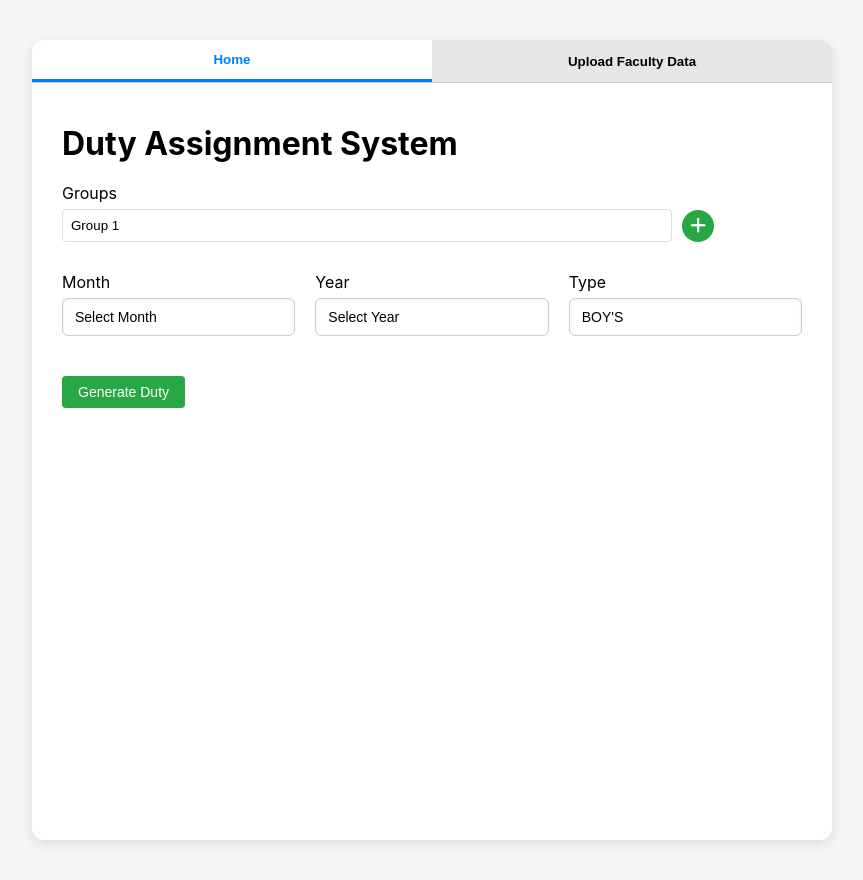
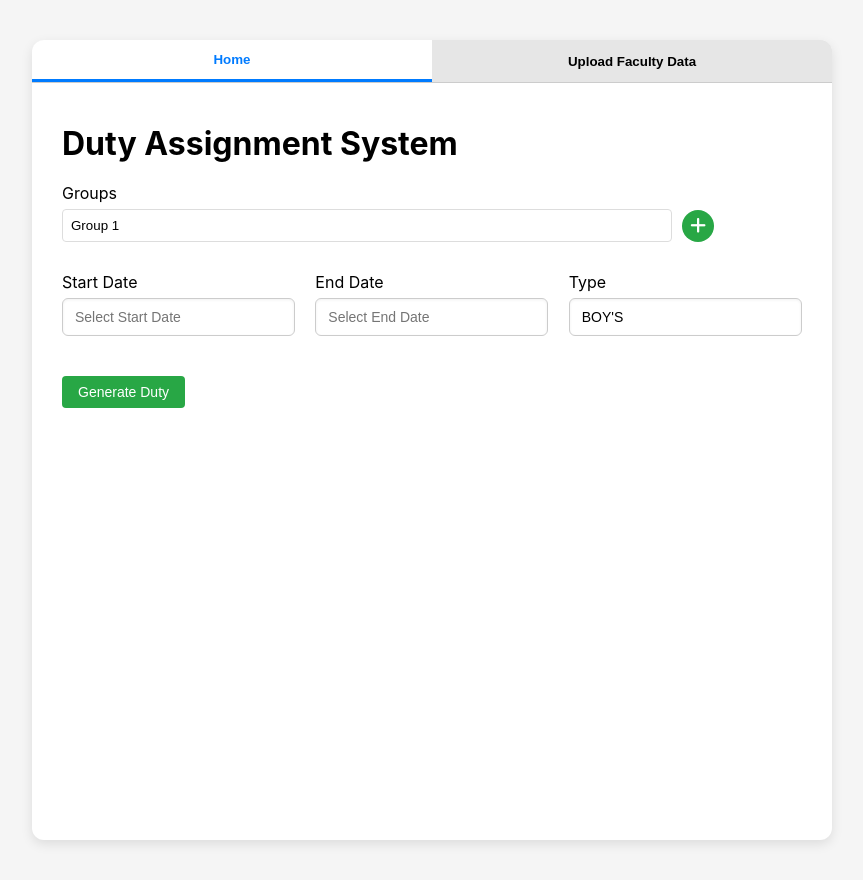
Before and after one commit to prakash2003pramanick/Hostel_Duty_Frontend, a React (Create React App) app: page / in a window 1280 px wide. Shown: the whole page, without its empty margins (208-1071 px from the left). Built offline with nearby package versions, Linux system fonts and the light colour scheme.

Commit message:
added start and end date

```diff
--- a/package.json
+++ b/package.json
@@ -8,7 +8,9 @@
     "@testing-library/jest-dom": "^6.6.3",
     "@testing-library/react": "^16.3.0",
     "@testing-library/user-event": "^13.5.0",
+    "date-fns": "^4.1.0",
     "react": "^19.1.0",
+    "react-datepicker": "^8.3.0",
     "react-dom": "^19.1.0",
     "react-scripts": "5.0.1",
     "web-vitals": "^2.1.4",
--- a/src/HomePage.js
+++ b/src/HomePage.js
@@ -1,10 +1,12 @@
 import React, { useState } from 'react';
+import DatePicker from 'react-datepicker';
+import 'react-datepicker/dist/react-datepicker.css';
 import './HomePage.css';
 
 const HomePage = () => {
     const [hostels, setHostels] = useState(['Group 1']);
-    const [month, setMonth] = useState('');
-    const [year, setYear] = useState('');
+    const [startDate, setStartDate] = useState(null);
+    const [endDate, setEndDate] = useState(null);
     const [hostelType, setHostelType] = useState("BOY'S");
 
     const handleAddHostel = () => setHostels([...hostels, `Group ${hostels.length + 1}`]);
@@ -19,12 +21,17 @@ const HomePage = () => {
     };
 
     const handleGenerateDuty = async () => {
-        if (!month || !year || hostels.some((h) => !h)) {
+        if (!startDate || !endDate || hostels.some((h) => !h)) {
             alert('Please fill all fields.');
             return;
         }
 
-        const dutyData = { hostels, month, year, hostelType };
+        const dutyData = {
+            hostels,
+            startDate,
+            endDate,
+            hostelType,
+        };
 
         try {
             const response = await fetch(`${process.env.REACT_APP_SERVER_URL}/api/duty/assign_duty`, {
@@ -50,9 +57,6 @@ const HomePage = () => {
         }
     };
 
-    const currentYear = new Date().getFullYear();
-    const years = [currentYear, currentYear + 1, currentYear + 2, currentYear + 3];
-
     return (
         <div className="container">
             <h1>Duty Assignment System</h1>
@@ -66,11 +70,9 @@ const HomePage = () => {
                             value={hostel}
                             onChange={(e) => handleHostelChange(index, e.target.value)}
                         />
-                        {/* Show the Add button only for the first hostel */}
                         <button onClick={handleAddHostel} className="add-hostel-btn">
                             <i className="fas fa-plus"></i>
                         </button>
-                        {/* Show the Delete button for all except the first input */}
                         {index !== 0 && (
                             <button className="delete-btn" onClick={() => handleRemoveHostel(index)}>
                                 <i className="fas fa-trash-alt"></i>
@@ -82,23 +84,26 @@ const HomePage = () => {
 
             <div className="form-row">
                 <div className="form-group half-width">
-                    <label>Month</label>
-                    <select value={month} onChange={(e) => setMonth(e.target.value)} className="custom-select">
-                        <option value="">Select Month</option>
-                        {['01', '02', '03', '04', '05', '06', '07', '08', '09', '10', '11', '12'].map((val, i) => (
-                            <option key={val} value={val}>{new Date(0, i).toLocaleString('default', { month: 'long' })}</option>
-                        ))}
-                    </select>
+                    <label>Start Date</label>
+                    <DatePicker
+                        selected={startDate}
+                        onChange={(date) => setStartDate(date)}
+                        dateFormat="yyyy-MM-dd"
+                        className="custom-select"
+                        placeholderText="Select Start Date"
+                    />
                 </div>
 
                 <div className="form-group half-width">
-                    <label>Year</label>
-                    <select value={year} onChange={(e) => setYear(e.target.value)} className="custom-select">
-                        <option value="">Select Year</option>
-                        {years.map((yr) => (
-                            <option key={yr} value={yr}>{yr}</option>
-                        ))}
-                    </select>
+                    <label>End Date</label>
+                    <DatePicker
+                        selected={endDate}
+                        onChange={(date) => setEndDate(date)}
+                        dateFormat="yyyy-MM-dd"
+                        className="custom-select"
+                        placeholderText="Select End Date"
+                        minDate={startDate}
+                    />
                 </div>
 
                 <div className="form-group half-width">
```
Also changed, not shown: 1 other file (tests, documents, lock files or other folders).
